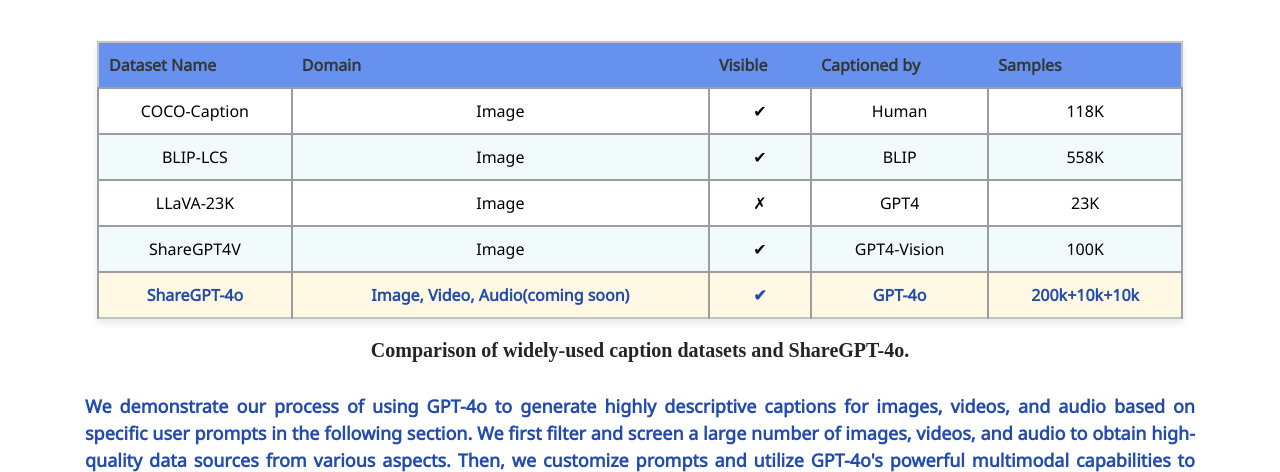
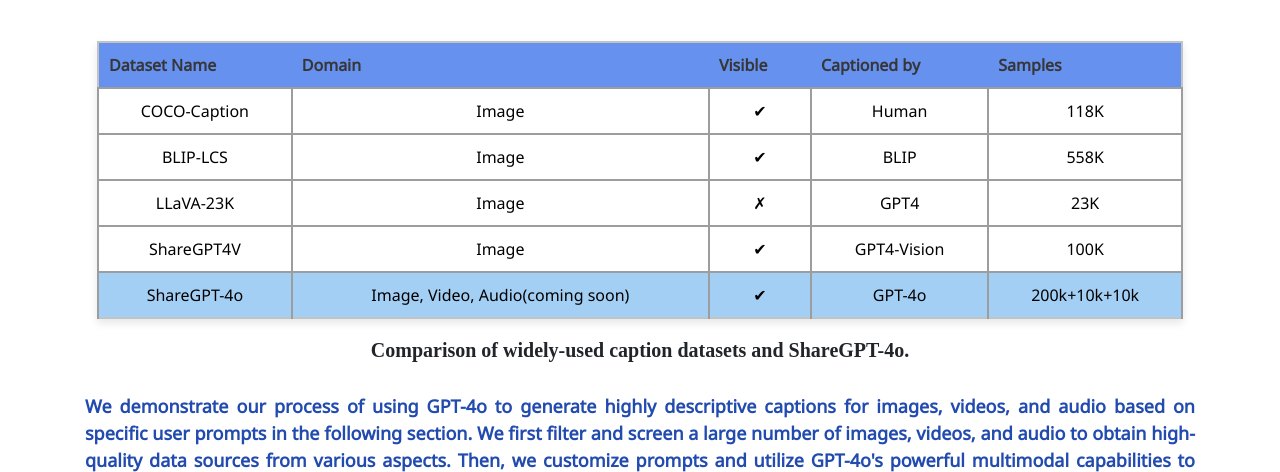
Before and after one commit to ShareGPT4o/ShareGPT4o.github.io, a plain HTML site: page index.html in a window 1280 px wide. Shown: the part 1004-1476 px from the top of the page. Drawn offline with nearby package versions, Linux system fonts and the light colour scheme; some icons are missing; a web font is replaced by a local one.

Commit message:
Update index.html

```diff
--- a/index.html
+++ b/index.html
@@ -349,19 +349,6 @@
                 table.GeneratedTable thead {
                   background-color: #6691ee;
                 }
-
-                table.GeneratedTable tbody tr:nth-child(even) {
-                  background-color: rgba(117, 209, 215, 0.1);
-                }
-
-                table.GeneratedTable tbody tr:last-child {
-                  background-color: rgb(255,248,227);
-                  font-weight: bold;
-                }
-
-                table.GeneratedTable tbody tr:last-child td {
-                  color: #224baf;
-                }
               </style>
               <div class="column is-six-fifths" width="80%">
               <table class="GeneratedTable">
@@ -403,7 +390,7 @@
                     <td>GPT4-Vision</td>
                     <td>100K</td>
                   </tr>
-                    <tr>
+                  <tr bgcolor="#a4cff4">
                     <td>ShareGPT-4o</td>
                     <td>Image, Video, Audio(coming soon)</td>
                     <td>✔︎</td>
```
Lines whose indentation alone changed are shown as unchanged.
